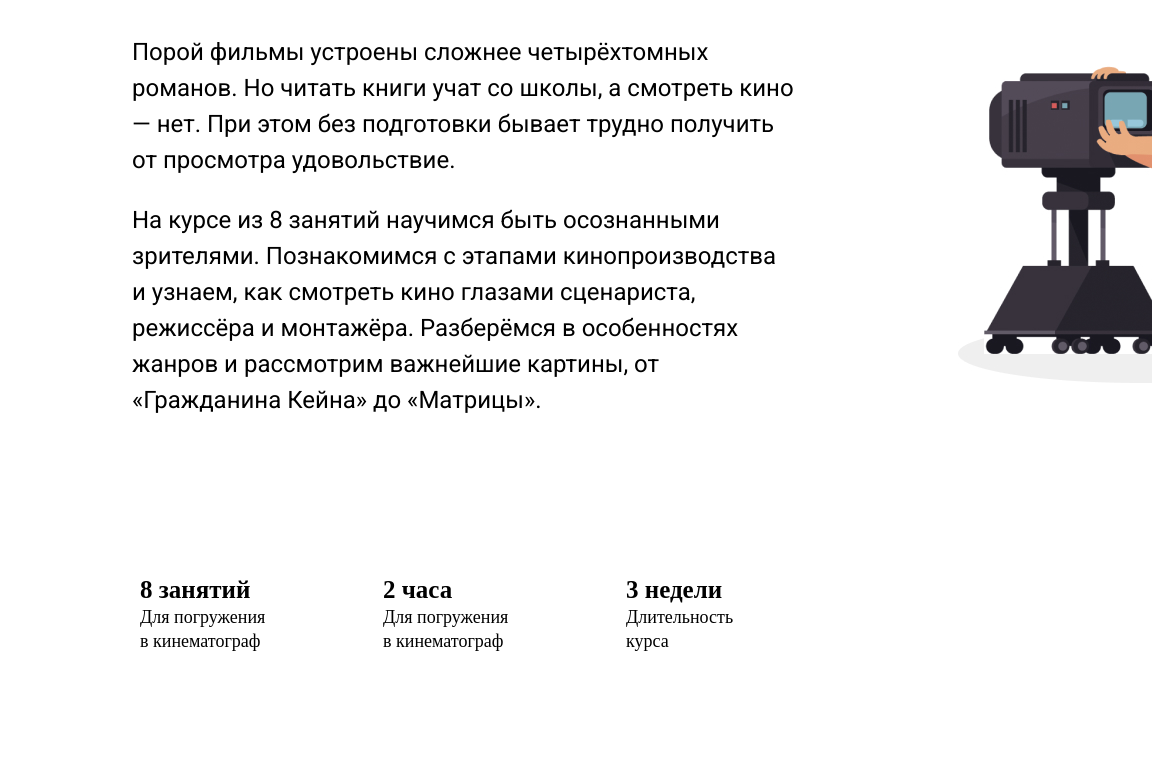
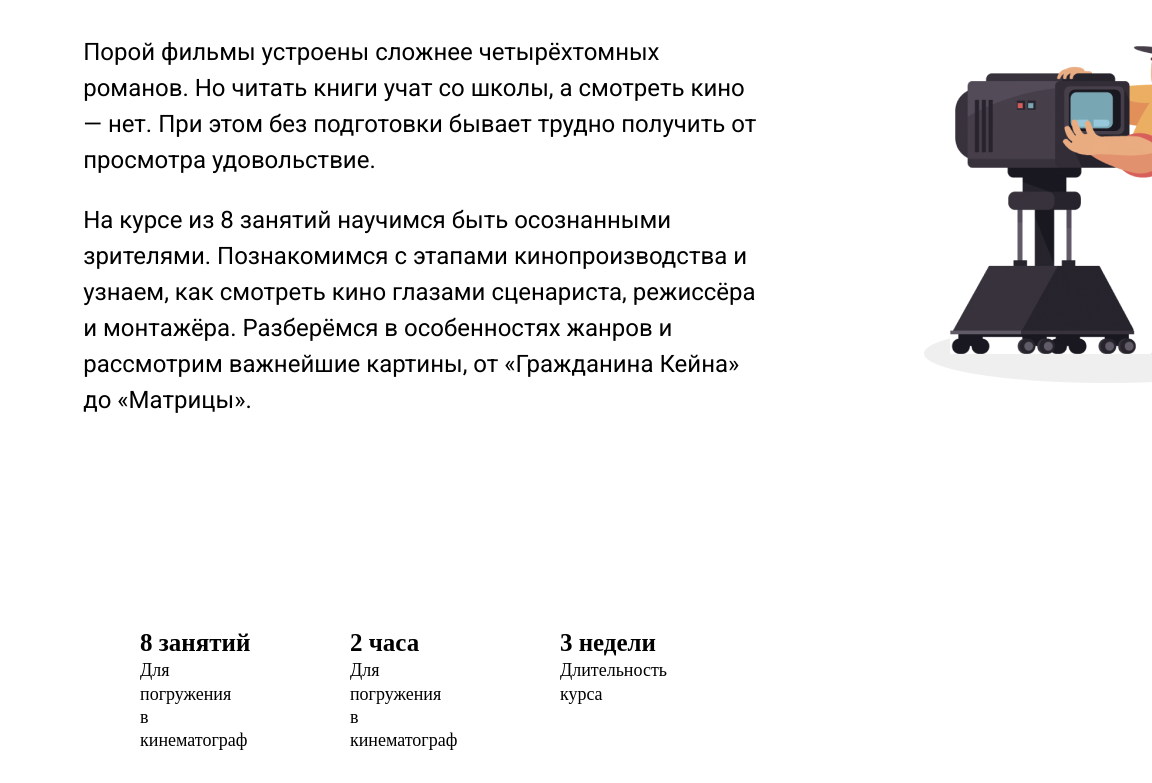
Before and after one commit to Karim-Karimov/responsive-layout, a plain HTML site: page index.html in a window 768 px wide. Shown: the part 195-978 px from the top of the page, 1152 px wide, since content can reach past the window. Drawn offline with Linux system fonts and the light colour scheme.

Commit message:
resposive test1

```diff
--- a/style.css
+++ b/style.css
@@ -8,9 +8,10 @@ url('https://fonts.googleapis.com/css2?family=Roboto:ital,wght@0,100;0,300;0,400
 .wrapper {
     width: 1440px;
     height: 1046px;
+    margin: auto;
 }
 .top {
-    height: 576px;
+    height: 55.1%;
     display: flex;
 }
 .left {
@@ -105,8 +106,15 @@ h2 {
 
 /* Tablet */
 @media screen and (min-width: 601px) and (max-width: 991.98px) {
-    .top {
+    .wrapper, .top, .left, .article, .right, .bottom, .bt-text, .one, .two, .three {
+        width: auto;
+        height: auto;
+    }
+    /* .top {
         width: 100%;
+    } */
+    h1, .article {
+        margin-left: 10%;
     }
     .pic {
         display: none;
```
